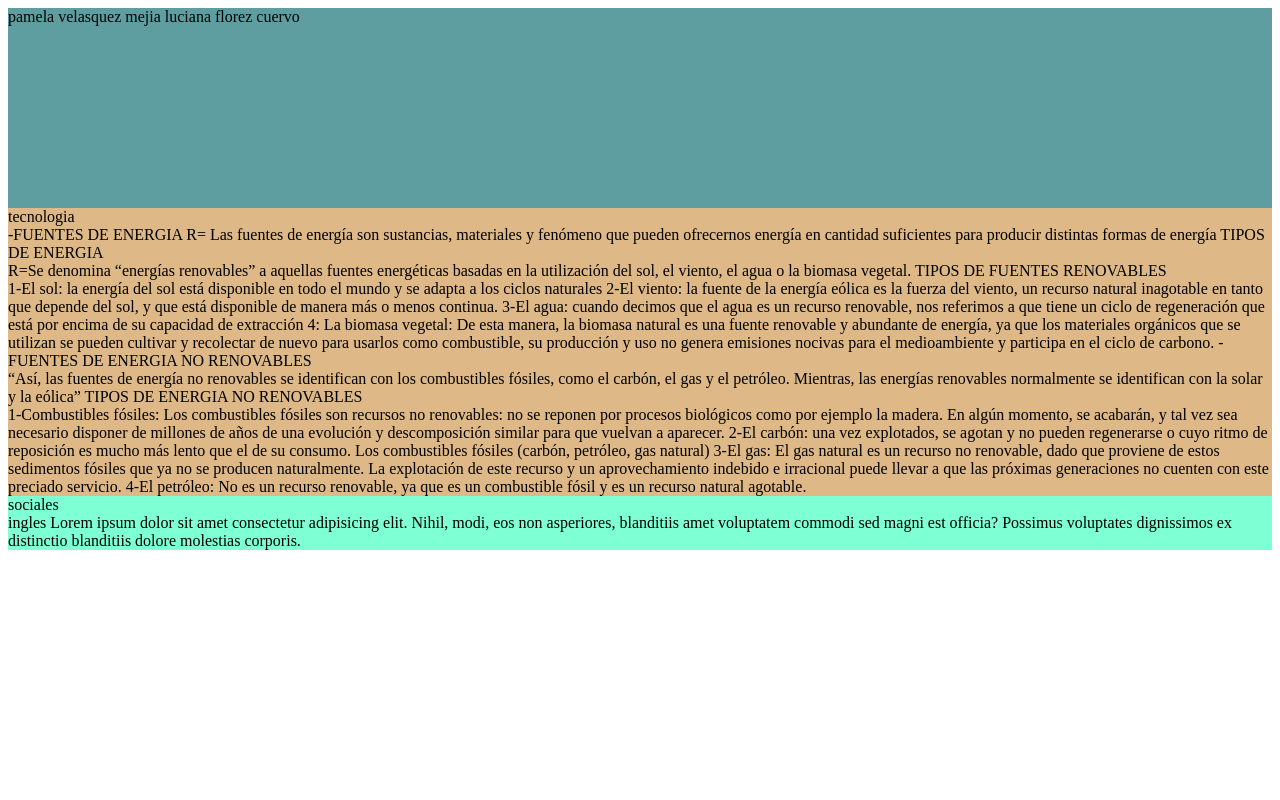
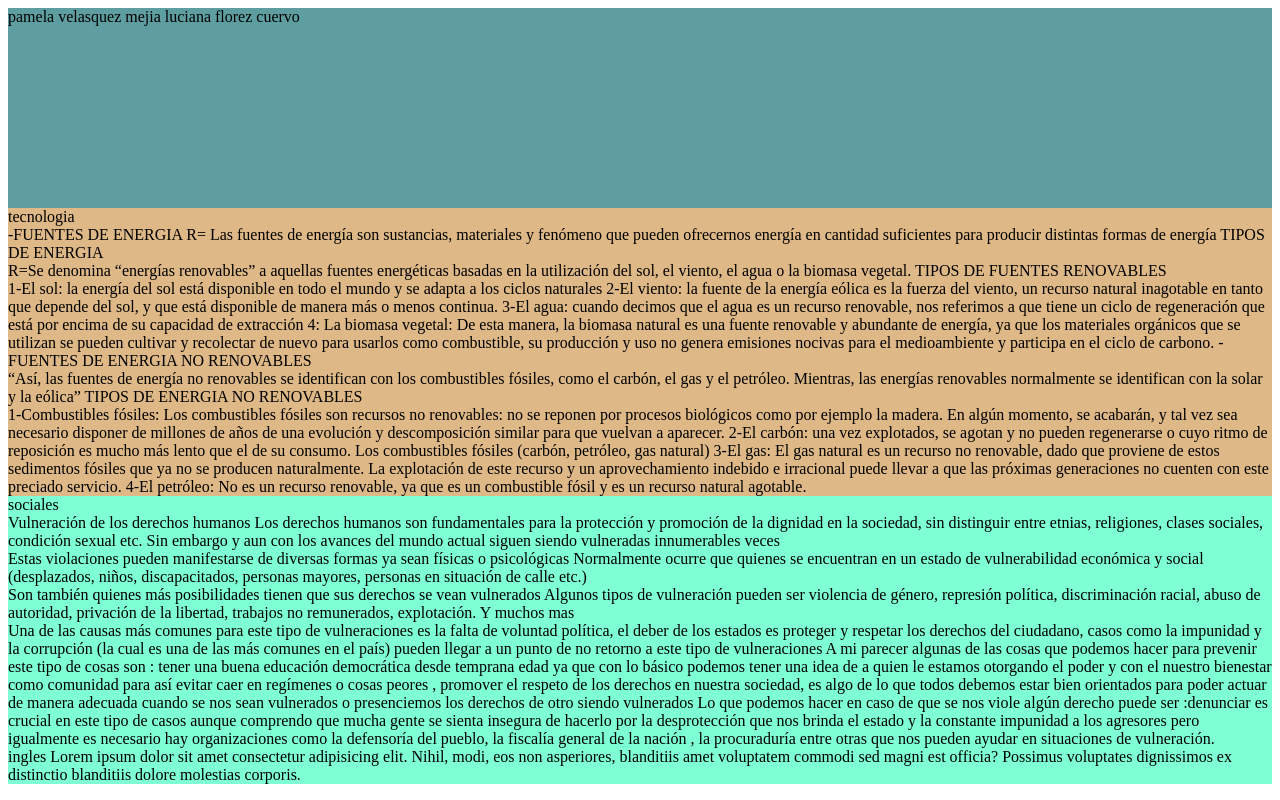
Before and after one commit to Pamm123/pagina-8-1, a plain HTML site: page index.html in a window 1280 px wide. Drawn offline with Linux system fonts and the light colour scheme.

Commit message:
16-04 actualizacion 6

```diff
--- a/index.html
+++ b/index.html
@@ -52,6 +52,16 @@ TIPOS DE ENERGIA NO RENOVABLES <br>
 <div class="sociales">
 <div class="titulo">
     sociales
+<div class="titulo">
+    Vulneración de los derechos humanos
+Los derechos humanos son fundamentales para la protección y promoción de la dignidad en la sociedad, sin distinguir entre etnias, religiones, clases sociales, condición sexual etc. Sin embargo y aun con los avances del mundo actual siguen siendo vulneradas innumerables veces   <br>
+Estas violaciones pueden manifestarse de diversas formas ya sean físicas o psicológicas
+Normalmente ocurre que quienes se encuentran en un estado de vulnerabilidad económica y social (desplazados, niños, discapacitados, personas mayores, personas en situación de calle etc.) <br> Son también quienes más posibilidades tienen que sus derechos se vean vulnerados
+Algunos tipos de vulneración pueden ser violencia de género, represión política, discriminación racial, abuso de autoridad, privación de la libertad, trabajos no remunerados, explotación. Y muchos mas <br>
+Una de las causas más comunes para este tipo de vulneraciones es la falta de voluntad política, el deber de los estados es proteger y respetar los derechos del ciudadano, casos como la impunidad y la corrupción (la cual es una de las más comunes en el país) pueden llegar a un punto de no retorno a este tipo de vulneraciones
+A mi parecer algunas de las cosas que podemos hacer para prevenir este tipo de cosas son : tener una buena educación democrática desde temprana edad ya que con lo básico podemos tener una idea de a quien le estamos otorgando el poder y con el nuestro bienestar como comunidad para así evitar caer en regímenes o cosas peores , promover el respeto de los derechos en nuestra sociedad, es algo de lo que todos debemos estar bien orientados para poder actuar de manera adecuada cuando se nos sean vulnerados o presenciemos los derechos de otro siendo vulnerados
+Lo que podemos hacer en caso de que se nos viole algún derecho puede ser :denunciar es crucial en este tipo de casos aunque comprendo que mucha gente se sienta insegura de hacerlo por la desprotección que nos brinda el estado y la constante impunidad a los agresores pero igualmente es necesario hay organizaciones como la defensoría del pueblo, la fiscalía general de la nación , la procuraduría entre otras que nos pueden ayudar en situaciones de vulneración.
+
 
 
 <div class="ingles">
```
